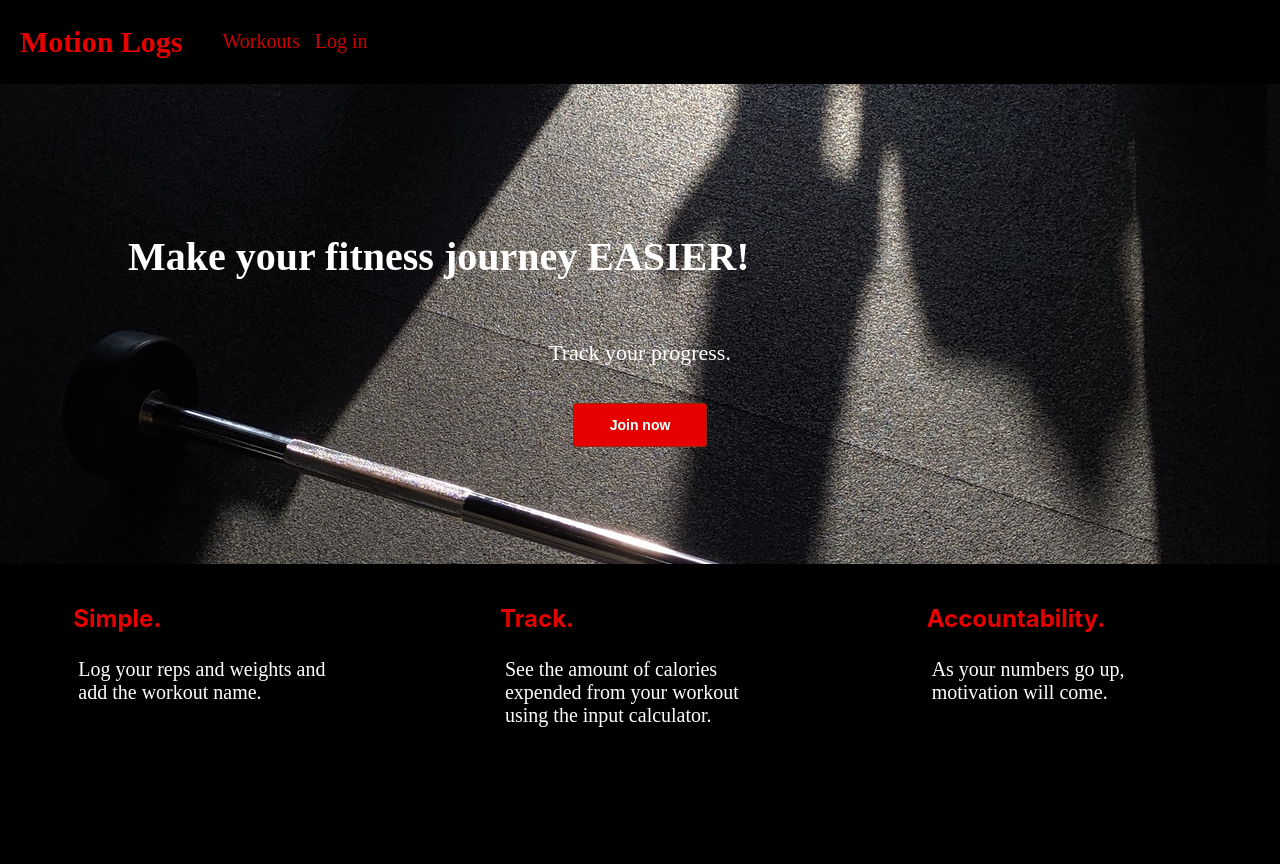
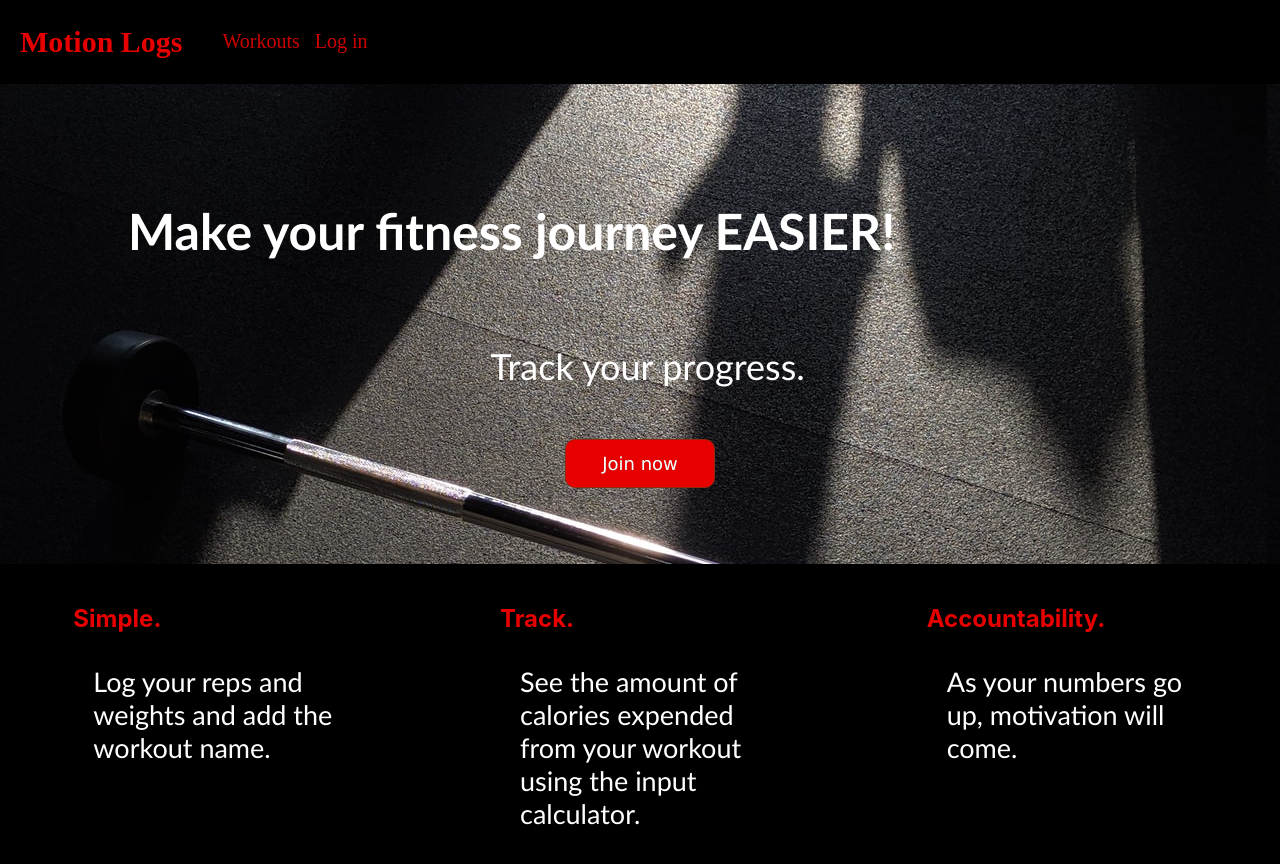
Before and after one commit to jennantran/motionlogs-app, a React (Create React App) app: page / in a window 1280 px wide. Shown: the top 864 px of the page. Before the commit the page ends 800 px from the top, so only its background shows below. Built offline with nearby package versions, Linux system fonts and the light colour scheme.

Commit message:
style homepage

```diff
--- a/src/HomePage/HomePage.css
+++ b/src/HomePage/HomePage.css
@@ -9,17 +9,20 @@
 
 .homeHeader{
     color: white;
-    font-family: 'Slab';
+    font-family: 'Candara';
     font-size: 40px;
     width: 80%;
     margin-left: auto;
     margin-right: auto;
 }
 
+.track{
+    font-size: 36px;
+}
 p{
     color: white;
-    font-family: 'sans-serif';
-    font-size: 25px;
+    font-family: 'Candara';
+    font-size: 32px;
 }
 
 
@@ -29,11 +32,11 @@ h2{
 
 .homeButton{
 	background-color:#e60000;
-	border-radius:3px;
+	border-radius: 10px;
     border:1px solid #942911;
     color: white;
 	cursor:pointer;
-    font-family:sans-serif;
+    font-family: Verdana, Geneva, Tahoma, sans-serif;
     font-weight: 550;
 	font-size:14px;
 	padding:13px 36px;
@@ -63,7 +66,7 @@ h2{
 
 }
 .details p{
-    font-size: 18px;
+    font-size: 20px;
 }
 
 
@@ -80,7 +83,16 @@ h2{
         text-align: left;
     }
     .details p{
-        font-size: 20px;
+        font-size: 27px;
+    }
+    .homeHeader{
+        color: white;
+        font-size: 50px;
     }
 
+.homeButton{
+    border:1px solid #942911;
+    font-family: Verdana, Geneva, Tahoma, sans-serif;
+	font-size:18px;
+}
   }
--- a/src/HomePage/HomePage.js
+++ b/src/HomePage/HomePage.js
@@ -11,7 +11,7 @@ class HomePage extends Component{
             <div>
                 <section className='homepage'>
                     <h1 className='homeHeader'>Make your fitness journey EASIER!</h1>
-                    <p>Track your progress.</p>
+                    <p className='track'>Track your progress.</p>
                     <button
                         className='homeButton'
                         onClick={e => this.handleClick(e)}>Join now</button>
--- a/src/LogItem/LogItem.css
+++ b/src/LogItem/LogItem.css
@@ -23,21 +23,28 @@ button.addLog:hover{
 p {
     font-size: 16px;
     padding: 5px;
+    padding-left: 20px;
 }
 .delete{
-    width: 60px;
+    width: 70px;
     height: 40px;
     background-color: red;
     color: white;
+    font-size: px;
     cursor: pointer;
+    display: flex;
+    justify-content: center;
+    align-items: center;
+    align-self: center;
+
 }
 
 span.date{
     color: white;
-    margin-top: auto;
-    margin-bottom: auto;
+    margin-bottom: 20px;
     font-size: 12px;
     white-space: nowrap;
+    margin-left:20px;
 }
 
 .addLog{
--- a/src/config.js
+++ b/src/config.js
@@ -1,4 +1,4 @@
 export default{
-    API_ENDPOINT: 'https://sheltered-fortress-79630.herokuapp.com/api',
+    API_ENDPOINT: 'http://localhost:8000/api',
     TOKEN_KEY: 'logs-client-auth-token',
 }
```
